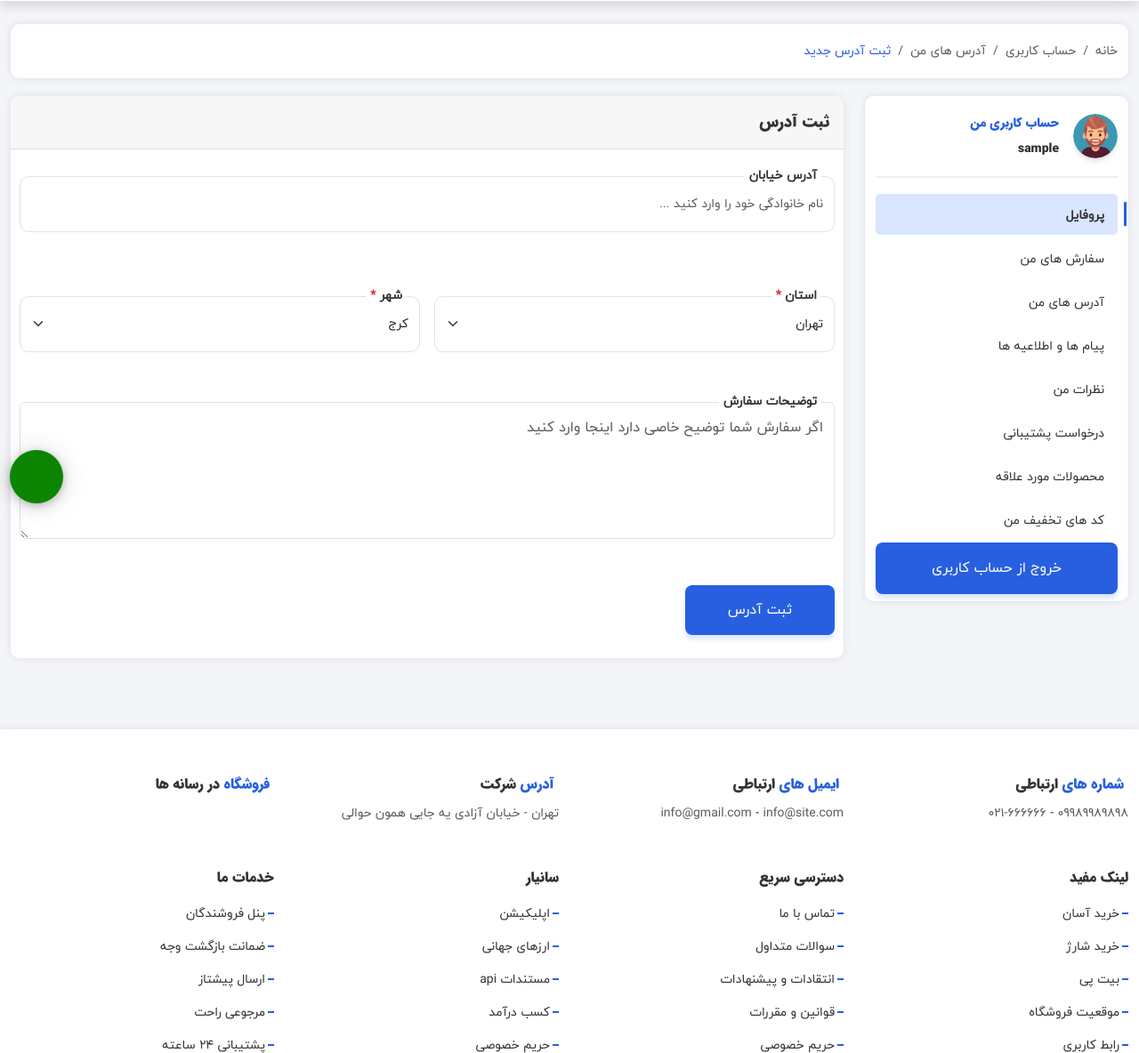
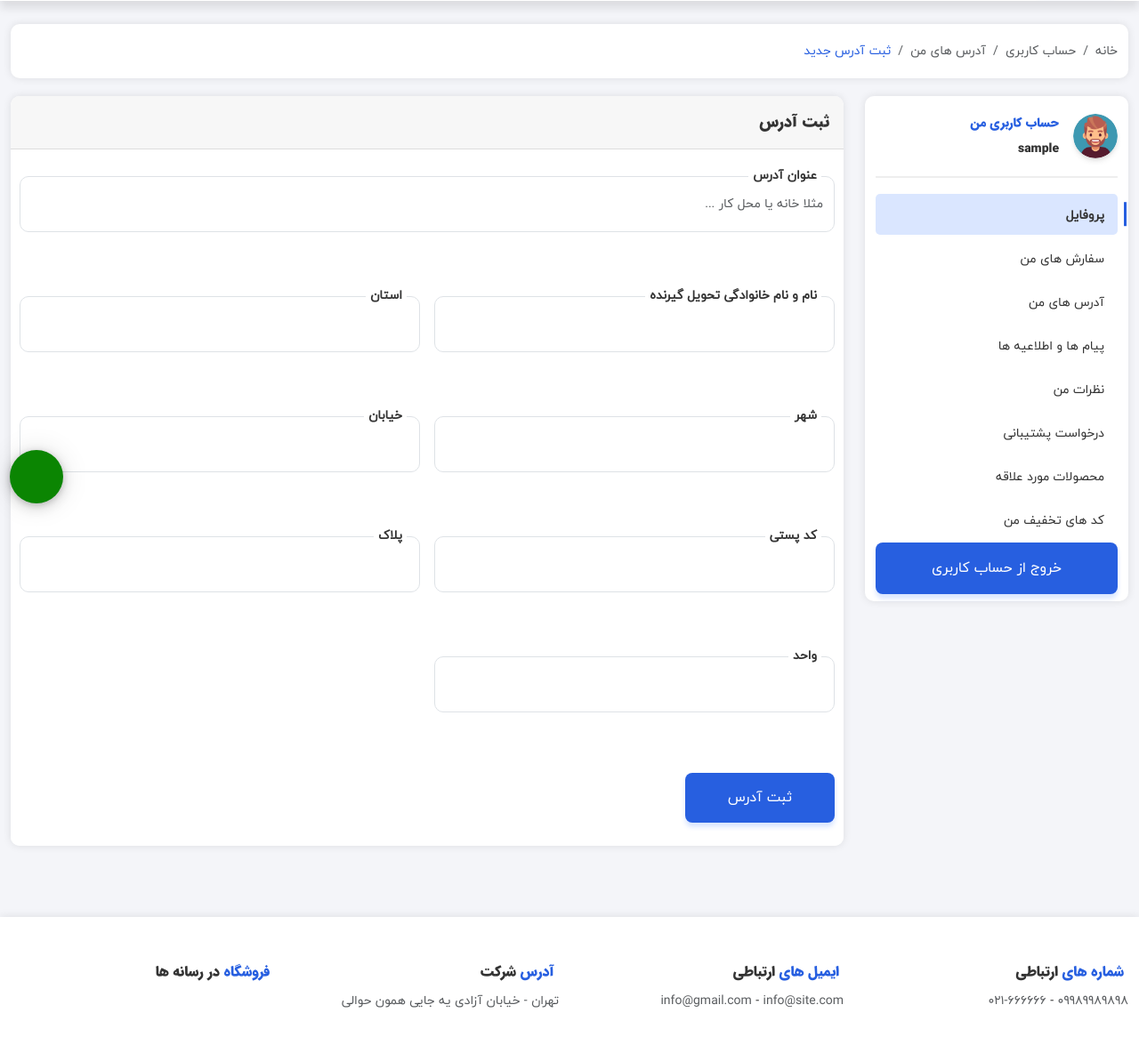
Before and after one commit to Rshmm/online_shop, a Django app: page /createaddress/ in a window 1280 px wide. Shown: the part 152-1336 px from the top of the page at 89% size. Run offline with Django 5.2, Linux system fonts and the light colour scheme; the visitor is signed in with stand-in values (Sample User, id 1); some libraries are stand-ins or nearby versions.

Commit message:
درست کردن فرانت ثبت آدرس جدید همانند مدل آن و یکی کردن مدل نام تحویل گیرنده و نام خانوادگی تحویل گیرنده

```diff
--- a/user/templates/address-create.html
+++ b/user/templates/address-create.html
@@ -738,42 +738,80 @@
                                         <div class="row g-3">
                                             <div class="col-12">
                                                 <div class="comment-item mb-3">
-                                                    <input type="text" class="form-control" id="floatingInputStreet" placeholder="نام خانوادگی خود را وارد کنید ...">
-                                                    <label for="floatingInputStreet" class="form-label label-float fw-bold">آدرس
-                                                        خیابان</label>
+                                                    <input type="text" class="form-control" id="floatingInputStreet" placeholder="مثلا خانه یا محل کار ...">
+                                                    <label for="floatingInputStreet" class="form-label label-float fw-bold">
+                                                        عنوان آدرس
+                                                        </label>
                                                 </div>
                                             </div>
                                             <div class="col-md-6">
-                                                <div class="comment-item" for="floatingInputOstan">
-                                                    <label class="label-float fw-bold">استان <span class="text-danger">*</span></label>
-
-                                                    <select name="" id="floatingInputOstan" class="form-select">
-                                                        <option value="">تهران</option>
-                                                        <option value="">اصفهان</option>
-                                                        <option value="">مشهد</option>
-                                                        <option value="">شیراز</option>
-                                                    </select>
-
+                                                <div class="col-12">
+                                                    <div class="comment-item mb-3">
+                                                        <input type="text" class="form-control" id="floatingInputStreet">
+                                                        <label for="floatingInputStreet" class="form-label label-float fw-bold">
+                                                            نام و نام خانوادگی تحویل گیرنده
+                                                        </label>
+                                                    </div>
                                                 </div>
                                             </div>
                                             <div class="col-md-6">
-                                                <div class="comment-item">
-                                                    <label class="label-float fw-bold" for="floatingInputCity">شهر <span class="text-danger">*</span></label>
-
-                                                    <select name="" id="floatingInputCity" class="form-select">
-                                                        <option value="">کرج</option>
-                                                        <option value="">خرم آباد</option>
-                                                        <option value="">نور آباد</option>
-                                                        <option value="">الشتر</option>
-                                                    </select>
-
+                                                <div class="col-12">
+                                                    <div class="comment-item mb-3">
+                                                        <input type="text" class="form-control" id="floatingInputStreet" >
+                                                        <label for="floatingInputStreet" class="form-label label-float fw-bold">
+                                                            استان
+                                                        </label>
+                                                    </div>
                                                 </div>
                                             </div>
-                                            <div class="col-12">
-                                                <div class="comment-item">
-                                                    <textarea class="form-control py-3" id="floatingInputDesc" rows="5" placeholder="اگر سفارش شما توضیح خاصی دارد اینجا وارد کنید"></textarea>
-                                                    <label for="floatingInputDesc" class="form-label label-float fw-bold">توضیحات
-                                                        سفارش</label>
+                                            <div class="col-md-6">
+                                                <div class="col-12">
+                                                    <div class="comment-item mb-3">
+                                                        <input type="text" class="form-control" id="floatingInputStreet" >
+                                                        <label for="floatingInputStreet" class="form-label label-float fw-bold">
+                                                            شهر
+                                                        </label>
+                                                    </div>
+                                                </div>
+                                            </div>
+                                            <div class="col-md-6">
+                                                <div class="col-12">
+                                                    <div class="comment-item mb-3">
+                                                        <input type="text" class="form-control" id="floatingInputStreet" >
+                                                        <label for="floatingInputStreet" class="form-label label-float fw-bold">
+                                                            خیابان
+                                                        </label>
+                                                    </div>
+                                                </div>
+                                            </div>
+                                            <div class="col-md-6">
+                                                <div class="col-12">
+                                                    <div class="comment-item mb-3">
+                                                        <input type="text" class="form-control" id="floatingInputStreet" >
+                                                        <label for="floatingInputStreet" class="form-label label-float fw-bold">
+                                                            کد پستی
+                                                        </label>
+                                                    </div>
+                                                </div>
+                                            </div>
+                                            <div class="col-md-6">
+                                                <div class="col-12">
+                                                    <div class="comment-item mb-3">
+                                                        <input type="text" class="form-control" id="floatingInputStreet" >
+                                                        <label for="floatingInputStreet" class="form-label label-float fw-bold">
+                                                            پلاک
+                                                        </label>
+                                                    </div>
+                                                </div>
+                                            </div>
+                                            <div class="col-md-6">
+                                                <div class="col-12">
+                                                    <div class="comment-item mb-3">
+                                                        <input type="text" class="form-control" id="floatingInputStreet" >
+                                                        <label for="floatingInputStreet" class="form-label label-float fw-bold">
+                                                            واحد
+                                                        </label>
+                                                    </div>
                                                 </div>
                                             </div>
                                             <div class="col-12">
```
Also changed, not shown: user/models.py (+2 -12 lines), user/migrations/0006_remove_address_recipiemt_last_name_and_more.py (added).
